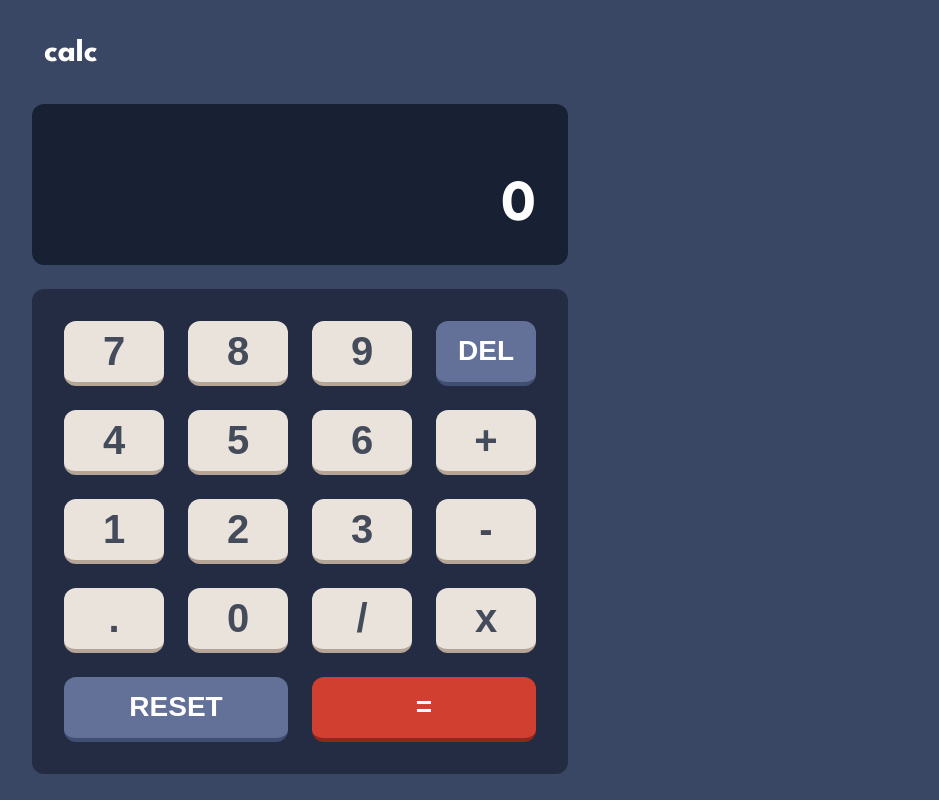
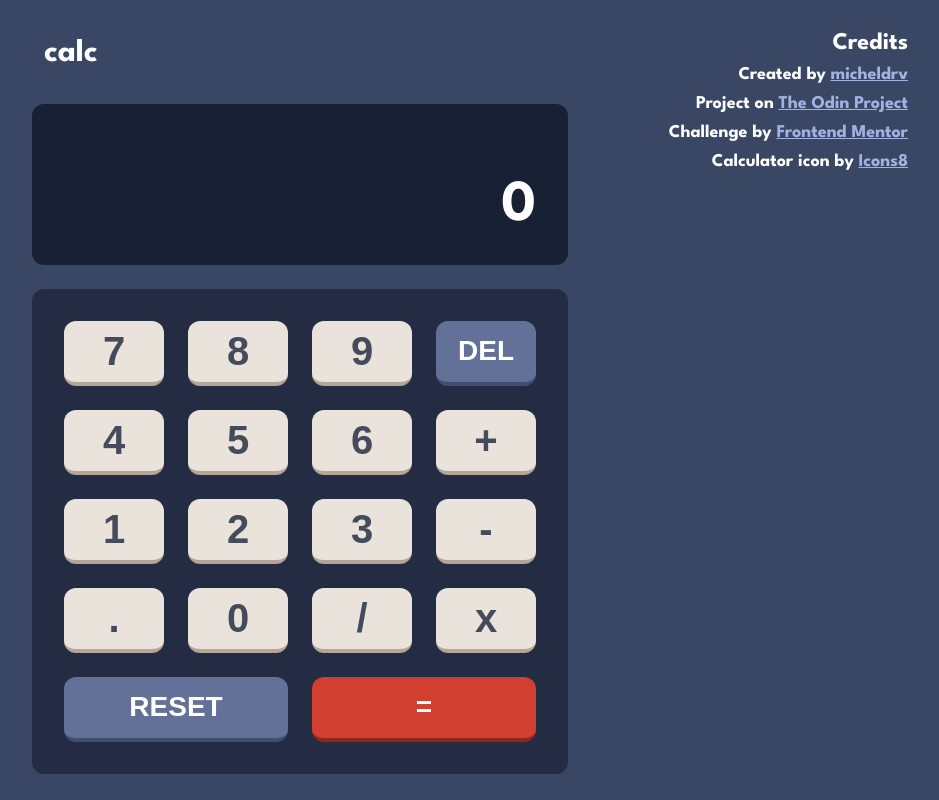
Before and after one commit to micheldrv/odin-calculator, a plain HTML site: page index.html in a window 1280 px wide. Shown: the whole page, without its empty margins (340-1279 px from the left). Drawn offline with Linux system fonts and the light colour scheme.

Commit message:
Add credits

```diff
--- a/index.html
+++ b/index.html
@@ -9,6 +9,7 @@
       type="image/png"
     />
     <link rel="stylesheet" href="style.css" />
+    <base target="_blank" />
     <title>Calculator</title>
   </head>
   <body>
@@ -41,6 +42,31 @@
         <button class="wide-button important-button" id="equals-btn">=</button>
       </div>
     </div>
+    <div class="attribution">
+      <h2>Credits</h2>
+      <p>
+        <span>Created by</span>
+        <a href="https://github.com/micheldrv">micheldrv</a>
+      </p>
+      <p>
+        <span>Project on</span>
+        <a href="https://www.theodinproject.com/lessons/foundations-calculator">
+          The Odin Project
+        </a>
+      </p>
+      <p>
+        <span>Challenge by</span>
+        <a
+          href="https://www.frontendmentor.io/challenges/calculator-app-9lteq5N29"
+        >
+          Frontend Mentor
+        </a>
+      </p>
+      <p>
+        <span>Calculator icon by</span>
+        <a href="https://icons8.com/icon/qrOXrfUDKkOX/calculator">Icons8</a>
+      </p>
+    </div>
     <script src="script.js" type="module"></script>
   </body>
 </html>
--- a/style.css
+++ b/style.css
@@ -7,6 +7,7 @@
   --main-padding: 32px;
   --main-gap: 24px;
   --small-padding: 12px;
+  --small-gap: 12px;
 
   --page-bg: hsl(222, 26%, 31%);
   --keypad-bg: hsl(223, 31%, 20%);
@@ -157,3 +158,27 @@ button.important-button:active,
 button.important-button.active {
   background-color: var(--button-important-hover);
 }
+
+.attribution {
+  position: absolute;
+  top: var(--main-padding);
+  right: var(--main-padding);
+  display: flex;
+  flex-direction: column;
+  gap: var(--small-gap);
+  align-items: end;
+  text-align: right;
+}
+
+.attribution h2 {
+  font-size: 24px;
+}
+
+.attribution p {
+  font-size: 18px;
+  font-weight: bold;
+}
+
+.attribution a {
+  color: var(--button-alt-hover);
+}
```
